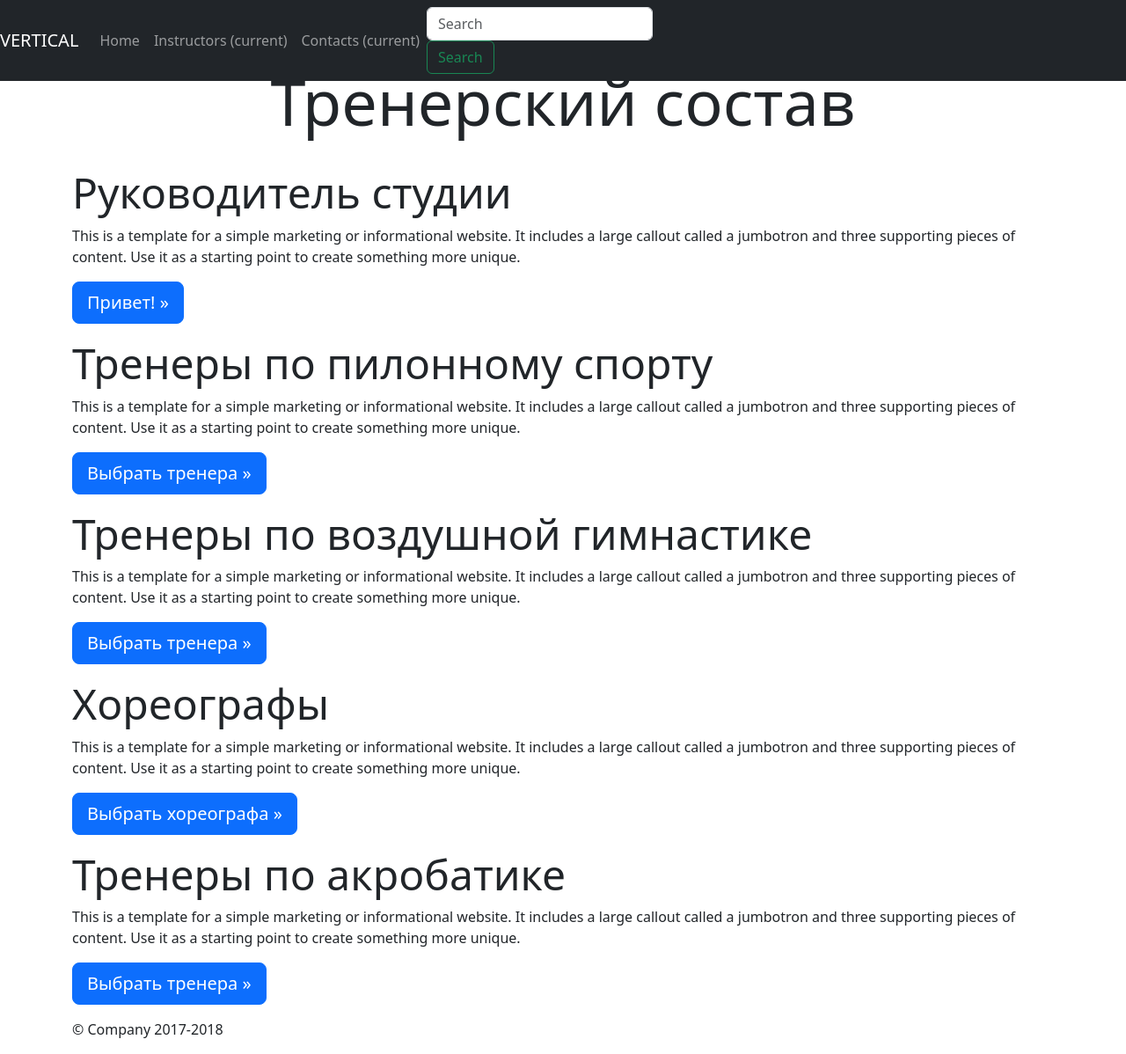
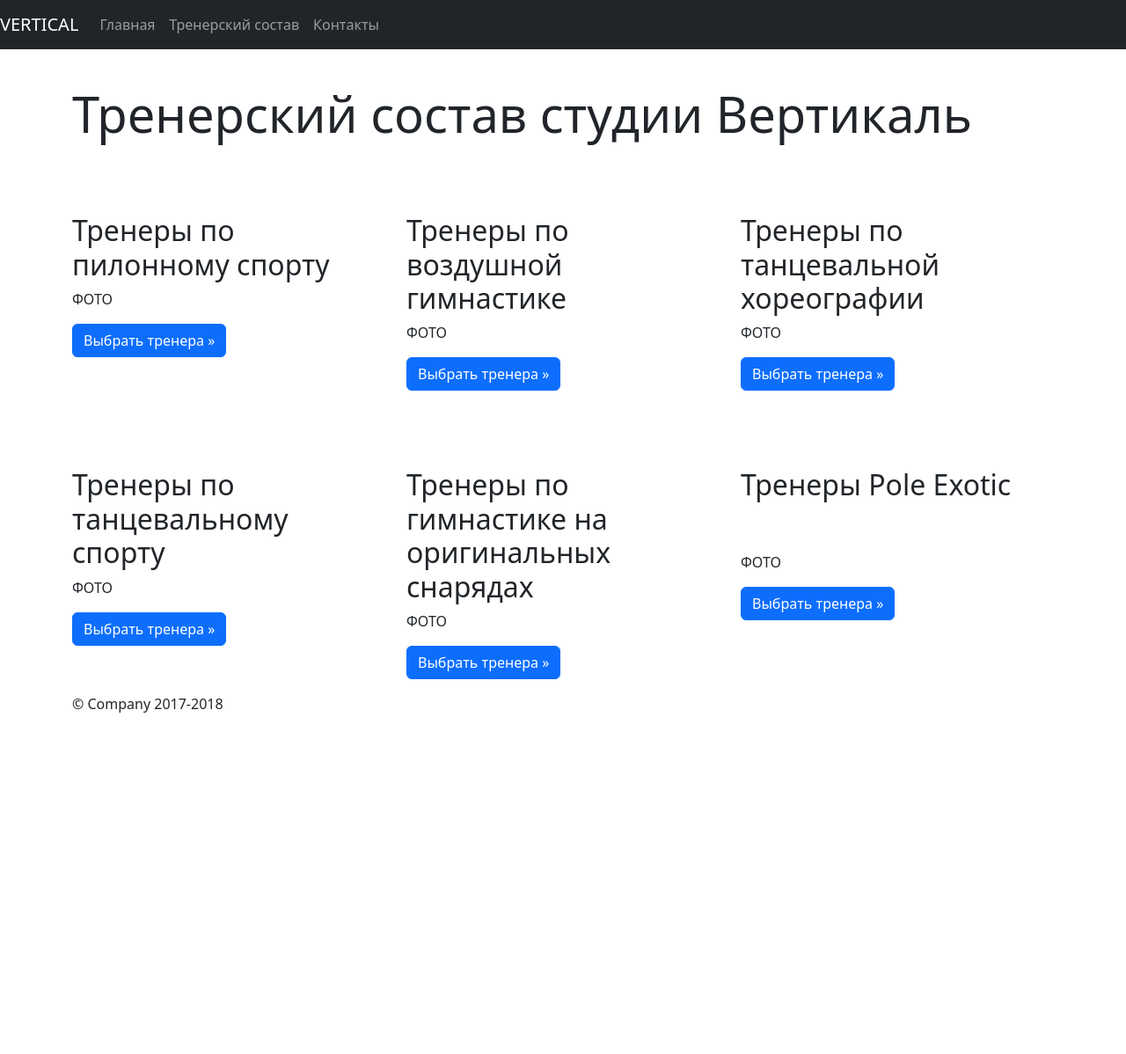
Before and after one commit to KefirPolBatona/vertical, a Django app: page /instructor/ in a window 1280 px wide. Shown: the whole page at 88% size. After the commit the page ends 810 px from the top, so only its background shows below. Run offline with Django 4.2, Linux system fonts and the light colour scheme; some libraries are stand-ins or nearby versions.

Commit message:
Home_work_19_2 "Getting to know Django". Сhanged and Ready

```diff
--- a/catalog/templates/catalog/instructor.html
+++ b/catalog/templates/catalog/instructor.html
@@ -11,7 +11,7 @@
     <link rel="canonical" href="https://getbootstrap.com/docs/4.0/examples/jumbotron/">
 
     Bootstrap core CSS
-    <link href="/static/bootstrap.min.css" rel="stylesheet">
+    <link href="https://cdn.jsdelivr.net/npm/bootstrap@5.3.0/dist/css/bootstrap.min.css" rel="stylesheet">
 
 </head>
 
@@ -27,77 +27,76 @@
     <div class="collapse navbar-collapse" id="navbarsExampleDefault">
         <ul class="navbar-nav mr-auto">
             <li class="nav-item active">
-                <a class="nav-link" href="/">Home</a>
+                <a class="nav-link" href="/">Главная </a>
             </li>
             <li class="nav-item">
-                <a class="nav-link" href="/instructor/">Instructors <span class="sr-only">(current)</span></a>
+                <a class="nav-link" href="/instructor/">Тренерский состав </a>
             </li>
             <li class="nav-item active">
-                <a class="nav-link" href="/contact/">Contacts <span class="sr-only">(current)</span></a>
+                <a class="nav-link" href="/contact/">Контакты </a>
             </li>
         </ul>
-        <form class="form-inline my-2 my-lg-0">
-            <input class="form-control mr-sm-2" type="text" placeholder="Search" aria-label="Search">
-            <button class="btn btn-outline-success my-2 my-sm-0" type="submit">Search</button>
-        </form>
     </div>
 </nav>
 
 <main role="main">
 
-    <!-- Main jumbotron for a primary marketing message or call to action -->
-    <div class="pricing-header px-3 py-3 pt-md-5 pb-md-4 mx-auto text-center">
-        <h1 class="display-2">Тренерский состав</h1>
-    </div>
+    <br>
+    <br>
+    <br>
+
     <div class="jumbotron">
         <div class="container">
-            <h1 class="display-5">Руководитель студии</h1>
-            <p>This is a template for a simple marketing or informational website. It includes a large callout called a
-                jumbotron and three supporting pieces of content. Use it as a starting point to create something more
-                unique.</p>
-            <p><a class="btn btn-primary btn-lg" href="#" role="button">Привет! &raquo;</a></p>
+            <h1 class="display-4">Тренерский состав студии Вертикаль</h1>
         </div>
     </div>
 
-    <div class="jumbotron">
-        <div class="container">
-            <h1 class="display-5">Тренеры по пилонному спорту</h1>
-            <p>This is a template for a simple marketing or informational website. It includes a large callout called a
-                jumbotron and three supporting pieces of content. Use it as a starting point to create something more
-                unique.</p>
-            <p><a class="btn btn-primary btn-lg" href="#" role="button">Выбрать тренера &raquo;</a></p>
+    <br>
+    <br>
+    <br>
+
+    <div class="container">
+        <div class="row">
+            <div class="col-md-4">
+                <h2>Тренеры по пилонному спорту</h2>
+                <p>ФОТО </p>
+                <p><a class="btn btn-primary" href="#" role="button">Выбрать тренера &raquo;</a></p>
+            </div>
+            <div class="col-md-4">
+                <h2>Тренеры по воздушной гимнастике</h2>
+                <p>ФОТО </p>
+                <p><a class="btn btn-primary" href="#" role="button">Выбрать тренера &raquo;</a></p>
+            </div>
+            <div class="col-md-4">
+                <h2>Тренеры по танцевальной хореографии</h2>
+                <p>ФОТО </p>
+                <p><a class="btn btn-primary" href="#" role="button">Выбрать тренера &raquo;</a></p>
+            </div>
         </div>
-    </div>
 
-    <div class="jumbotron">
-        <div class="container">
-            <h1 class="display-5">Тренеры по воздушной гимнастике</h1>
-            <p>This is a template for a simple marketing or informational website. It includes a large callout called a
-                jumbotron and three supporting pieces of content. Use it as a starting point to create something more
-                unique.</p>
-            <p><a class="btn btn-primary btn-lg" href="#" role="button">Выбрать тренера &raquo;</a></p>
+        <br>
+        <br>
+        <br>
+
+        <div class="row">
+            <div class="col-md-4">
+                <h2>Тренеры по танцевальному спорту</h2>
+                <p>ФОТО </p>
+                <p><a class="btn btn-primary" href="#" role="button">Выбрать тренера &raquo;</a></p>
+            </div>
+            <div class="col-md-4">
+                <h2>Тренеры по гимнастике на оригинальных снарядах</h2>
+                <p>ФОТО </p>
+                <p><a class="btn btn-primary" href="#" role="button">Выбрать тренера &raquo;</a></p>
+            </div>
+            <div class="col-md-4">
+                <h2>Тренеры Pole Exotic</h2>
+                <br>
+                <br>
+                <p>ФОТО </p>
+                <p><a class="btn btn-primary" href="#" role="button">Выбрать тренера &raquo;</a></p>
+            </div>
         </div>
-    </div>
-
-    <div class="jumbotron">
-        <div class="container">
-            <h1 class="display-5">Хореографы</h1>
-            <p>This is a template for a simple marketing or informational website. It includes a large callout called a
-                jumbotron and three supporting pieces of content. Use it as a starting point to create something more
-                unique.</p>
-            <p><a class="btn btn-primary btn-lg" href="#" role="button">Выбрать хореографа &raquo;</a></p>
-        </div>
-    </div>
-
-    <div class="jumbotron">
-        <div class="container">
-            <h1 class="display-5">Тренеры по акробатике</h1>
-            <p>This is a template for a simple marketing or informational website. It includes a large callout called a
-                jumbotron and three supporting pieces of content. Use it as a starting point to create something more
-                unique.</p>
-            <p><a class="btn btn-primary btn-lg" href="#" role="button">Выбрать тренера &raquo;</a></p>
-        </div>
-    </div>
 
 </main>
 
@@ -105,9 +104,6 @@
     <p>&copy; Company 2017-2018</p>
 </footer>
 
-<!-- Bootstrap core JavaScript
-================================================== -->
-<!-- Placed at the end of the document so the pages load faster -->
 <script src="https://code.jquery.com/jquery-3.2.1.slim.min.js"
         integrity="sha384-KJ3o2DKtIkvYIK3UENzmM7KCkRr/rE9/Qpg6aAZGJwFDMVNA/GpGFF93hXpG5KkN"
         crossorigin="anonymous"></script>
```
Also changed, not shown: catalog/templates/catalog/contact.html (+12 -15 lines), catalog/templates/catalog/home.html (+23 -42 lines), 1 other file.
